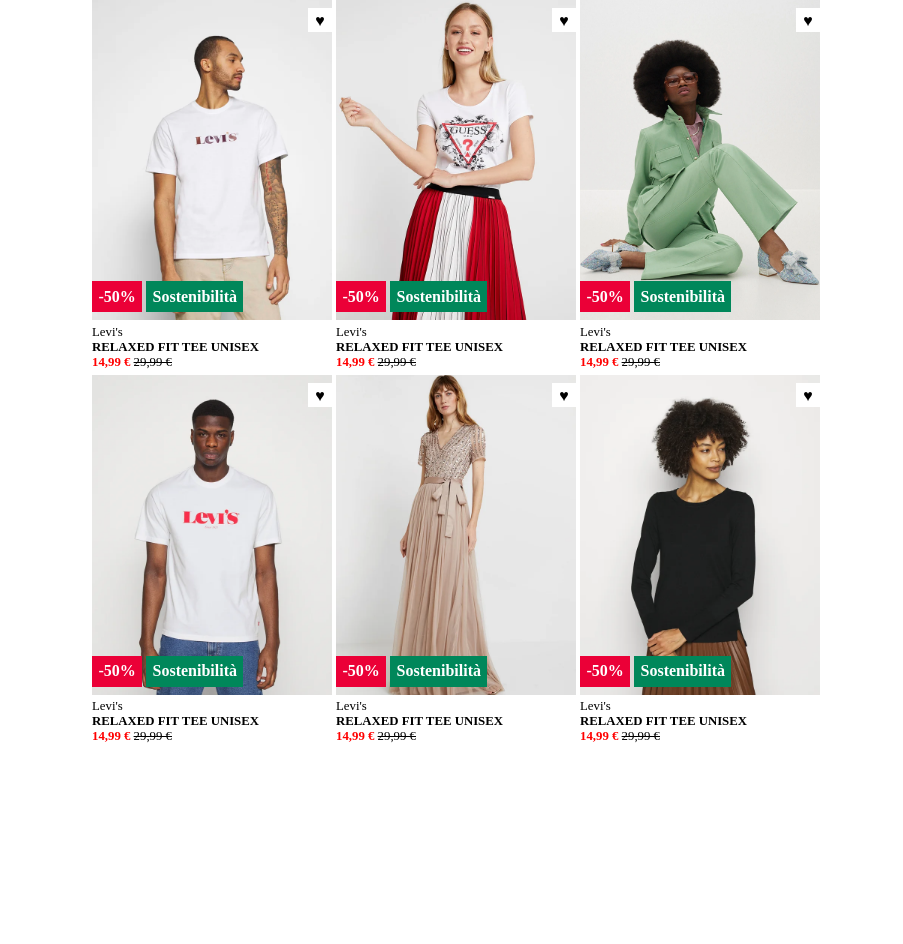
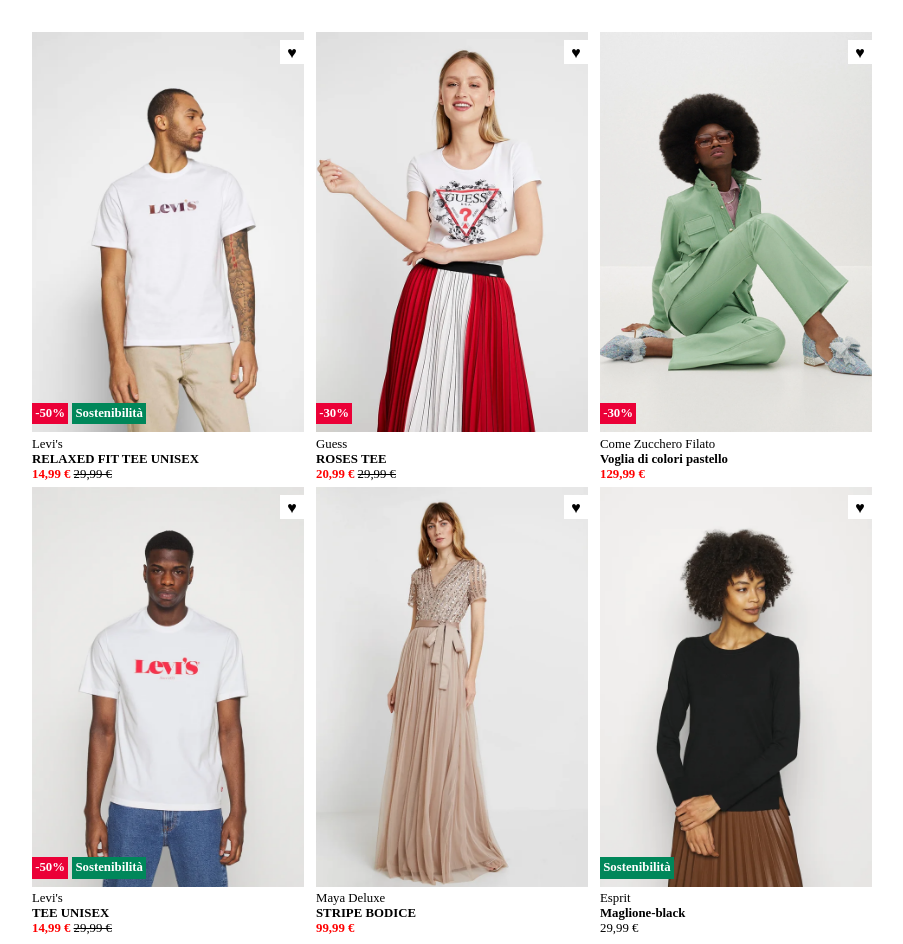
Before and after one commit to AndreSoffiantini/html-css-boolando, a plain HTML site: page index.html in a window 1280 px wide. Shown: the whole page, without its empty margins (184-1087 px from the left). Before the commit the page ends 800 px from the top, so only its background shows below. Drawn offline with Linux system fonts and the light colour scheme.

Commit message:
Add descriptions and labels

```diff
--- a/css/style.css
+++ b/css/style.css
@@ -10,8 +10,7 @@
 :root {
     --discount-label-color: #EB0037;
     --sustainability-label-color: #00875A;
-    --like-dimensions: 1.5rem;
-    --description-font-size: 0.8rem;
+    --font-size: 0.8rem;
 }
 
 
@@ -20,24 +19,26 @@
 **********/
 
 .products {
+    margin: 2rem;
     text-align: center;
 }
 
 .product {
     display: inline-block;
+    margin-right: 0.5rem;
 }
 
 .product-image {
-    width: 15rem;
-    height: 20rem;
+    width: 17rem;
+    height: 25rem;
     background-size: cover;
     background-position: center;
     position: relative;
 }
 
 .like {
-    width: var(--like-dimensions);
-    height: var(--like-dimensions);
+    width: 1.5rem;
+    height: 1.5rem;
     background-color: white;
     position: absolute;
     right: 0;
@@ -54,8 +55,9 @@
 .label {
     display: inline-block;
     color: white;
-    padding: 0.4rem;
+    padding: 0.2rem;
     font-weight: bold;
+    font-size: var(--font-size);
 }
 
 .discount {
@@ -69,19 +71,14 @@
 .product-description {
     text-align: left;
     margin: 0.3rem 0;
-    font-size: var(--description-font-size);
+    font-size: var(--font-size);
 }
-
-
-/* .brand {
-    font-size: 0.8rem;
-} */
 
 .product-name {
     font-weight: bolder;
 }
 
-.discounted-price {
+.current-price {
     color: red;
     font-weight: bold;
 }
--- a/index.html
+++ b/index.html
@@ -20,7 +20,9 @@
             <div class="product">
 
                 <div class="product-image img-relaxed-levi">
+
                     <div class="like">&hearts;</div>
+
                     <div class="labels">
                         <div class="label discount">-50%</div>
                         <div class="label sustainability">Sostenibilità</div>
@@ -39,7 +41,7 @@
                     </div>
 
                     <div class="prices">
-                        <span class="discounted-price">14,99 €</span>
+                        <span class="current-price">14,99 €</span>
                         <span class="original-price">29,99 €</span>
                     </div>
 
@@ -52,10 +54,15 @@
             <div class="product">
 
                 <div class="product-image img-roses-guess">
+
                     <div class="like">&hearts;</div>
+
                     <div class="labels">
-                        <div class="label discount">-50%</div>
-                        <div class="label sustainability">Sostenibilità</div>
+                        <div class="label discount">-30%</div>
+
+                        <!-- To add if sustainable -->
+                        <!-- <div class="label sustainability">Sostenibilità</div> -->
+
                     </div>
 
                 </div>
@@ -63,15 +70,15 @@
                 <div class="product-description">
 
                     <div class="brand">
-                        <span>Levi's</span>
+                        <span>Guess</span>
                     </div>
 
                     <div class="product-name">
-                        <span>RELAXED FIT TEE UNISEX</span>
+                        <span>ROSES TEE</span>
                     </div>
 
                     <div class="prices">
-                        <span class="discounted-price">14,99 €</span>
+                        <span class="current-price">20,99 €</span>
                         <span class="original-price">29,99 €</span>
                     </div>
 
@@ -84,10 +91,14 @@
             <div class="product">
 
                 <div class="product-image img-pastello-czf">
+
                     <div class="like">&hearts;</div>
+
                     <div class="labels">
-                        <div class="label discount">-50%</div>
-                        <div class="label sustainability">Sostenibilità</div>
+                        <div class="label discount">-30%</div>
+
+                        <!-- To add if sustainable -->
+                        <!-- <div class="label sustainability">Sostenibilità</div> -->
                     </div>
 
                 </div>
@@ -95,16 +106,15 @@
                 <div class="product-description">
 
                     <div class="brand">
-                        <span>Levi's</span>
+                        <span>Come Zucchero Filato</span>
                     </div>
 
                     <div class="product-name">
-                        <span>RELAXED FIT TEE UNISEX</span>
+                        <span>Voglia di colori pastello</span>
                     </div>
 
                     <div class="prices">
-                        <span class="discounted-price">14,99 €</span>
-                        <span class="original-price">29,99 €</span>
+                        <span class="current-price">129,99 €</span>
                     </div>
 
                 </div>
@@ -122,7 +132,9 @@
             <div class="product">
 
                 <div class="product-image img-unisex-levi">
+
                     <div class="like">&hearts;</div>
+
                     <div class="labels">
                         <div class="label discount">-50%</div>
                         <div class="label sustainability">Sostenibilità</div>
@@ -137,11 +149,11 @@
                     </div>
 
                     <div class="product-name">
-                        <span>RELAXED FIT TEE UNISEX</span>
+                        <span>TEE UNISEX</span>
                     </div>
 
                     <div class="prices">
-                        <span class="discounted-price">14,99 €</span>
+                        <span class="current-price">14,99 €</span>
                         <span class="original-price">29,99 €</span>
                     </div>
 
@@ -154,27 +166,32 @@
             <div class="product">
 
                 <div class="product-image img-stripe-maya">
+
                     <div class="like">&hearts;</div>
-                    <div class="labels">
-                        <div class="label discount">-50%</div>
+
+                    <!-- To add if sustainable or discounted -->
+                    <!-- <div class="labels">
+                        <div class="label discount"></div>
                         <div class="label sustainability">Sostenibilità</div>
-                    </div>
+                    </div> -->
 
                 </div>
 
                 <div class="product-description">
 
                     <div class="brand">
-                        <span>Levi's</span>
+                        <span>Maya Deluxe</span>
                     </div>
 
                     <div class="product-name">
-                        <span>RELAXED FIT TEE UNISEX</span>
+                        <span>STRIPE BODICE</span>
                     </div>
 
                     <div class="prices">
-                        <span class="discounted-price">14,99 €</span>
-                        <span class="original-price">29,99 €</span>
+                        <span class="current-price">99,99 €</span>
+
+                        <!-- To add if discounted -->
+                        <!-- <span class="original-price"></span> -->
                     </div>
 
                 </div>
@@ -186,9 +203,14 @@
             <div class="product">
 
                 <div class="product-image img-maglione-esprit">
+
                     <div class="like">&hearts;</div>
+
                     <div class="labels">
-                        <div class="label discount">-50%</div>
+
+                        <!-- To add if discounted -->
+                        <!-- <div class="label discount"></div> -->
+
                         <div class="label sustainability">Sostenibilità</div>
                     </div>
 
@@ -197,16 +219,18 @@
                 <div class="product-description">
 
                     <div class="brand">
-                        <span>Levi's</span>
+                        <span>Esprit</span>
                     </div>
 
                     <div class="product-name">
-                        <span>RELAXED FIT TEE UNISEX</span>
+                        <span>Maglione-black</span>
                     </div>
 
                     <div class="prices">
-                        <span class="discounted-price">14,99 €</span>
-                        <span class="original-price">29,99 €</span>
+                        <span class="discounted-price">29,99 €</span>
+
+                        <!-- To add if discounted -->
+                        <!-- <span class="original-price">29,99 €</span> -->
                     </div>
 
                 </div>
```
